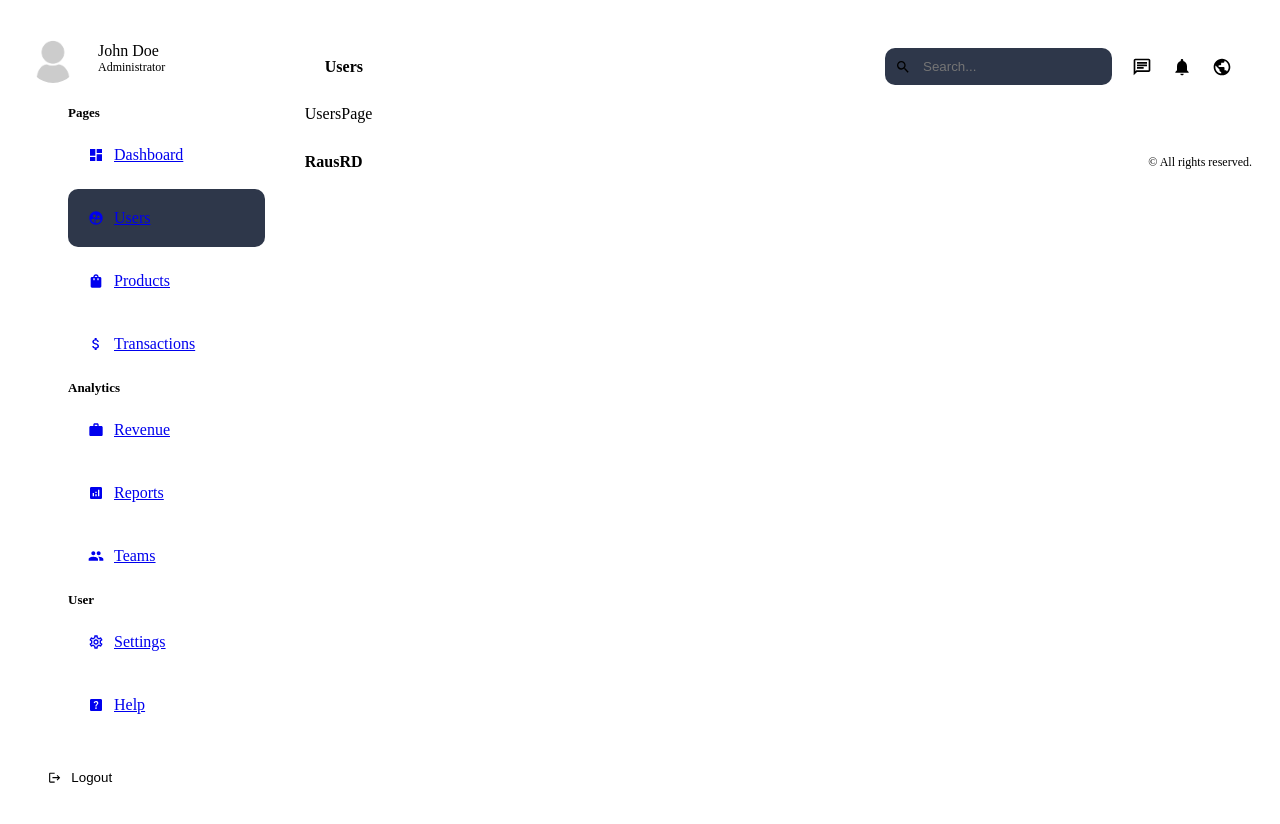
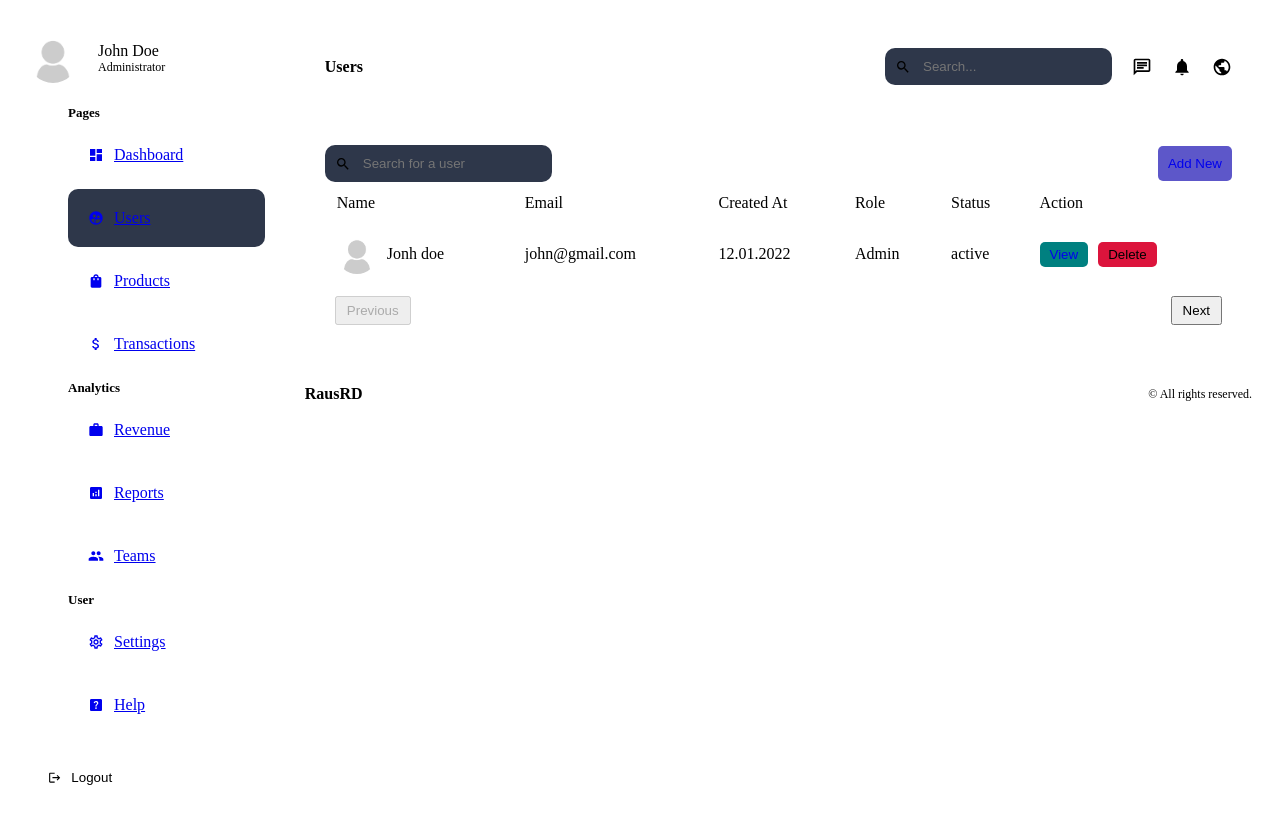
Before and after one commit to RausRD/admin-dshboard, a Next.js app: page /dashboard/users in a window 1280 px wide. Shown: the top 824 px of the page. Built offline with nearby package versions, Linux system fonts and the light colour scheme.

Commit message:
add user page

```diff
--- a/app/dashboard/users/page.jsx
+++ b/app/dashboard/users/page.jsx
@@ -1,9 +1,55 @@
-import React from 'react'
+import styles from '../../ui/dashboard/users/users.module.css'
+import Search from "@/app/ui/dashboard/search/search";
+import Link from "next/link";
+import Image from "next/image";
+import Pagination from "@/app/ui/dashboard/pagination/pagination";
 
 const UsersPage = () => {
 	return (
-		<div>UsersPage</div>
-	)
-}
+		 <div className={styles.container}>
+			 <div className={styles.top}>
+				 <Search placeholder='Search for a user'/>
+				 <Link href='/dashboard/users/add'>
+					 <button className={styles.addBtn}>Add New</button>
+				 </Link>
+			 </div>
+			 <table className={styles.table}>
+				 <thead>
+				 <tr>
+					 <td>Name</td>
+					 <td>Email</td>
+					 <td>Created At</td>
+					 <td>Role</td>
+					 <td>Status</td>
+					 <td>Action</td>
+				 </tr>
+				 </thead>
+				 <tbody>
+				 <tr>
+					 <td>
+						 <div className={styles.user}>
+							 <Image src='/noavatar.png' alt='' width={40} height={40} className={styles.userImg}/>
+							 Jonh doe
+						 </div>
+					 </td>
+					 <td>john@gmail.com</td>
+					 <td>12.01.2022</td>
+					 <td>Admin</td>
+					 <td>active</td>
+					 <td>
+						 <div className={styles.btns}>
+							 <Link href='/'>
+								 <button className={`${styles.btn} ${styles.view}`}>View</button>
+							 </Link>
+							 <button className={`${styles.btn} ${styles.delete}`}>Delete</button>
+						 </div>
+					 </td>
+				 </tr>
+				 </tbody>
+			 </table>
+			 <Pagination/>
+		 </div>
+	);
+};
 
-export default UsersPage
+export default UsersPage;
--- /dev/null
+++ b/app/ui/dashboard/pagination/pagination.jsx
@@ -0,0 +1,12 @@
+import styles from './pagination.module.css'
+
+const Pagination = () => {
+	return (
+		 <div className={styles.container}>
+			 <button className={styles.btn} disabled>Previous</button>
+			 <button className={styles.btn}>Next</button>
+		 </div>
+	);
+};
+
+export default Pagination;
--- /dev/null
+++ b/app/ui/dashboard/pagination/pagination.module.css
@@ -0,0 +1,14 @@
+.container {
+    padding: 10px;
+    display: flex;
+    justify-content: space-between;
+}
+
+.btn {
+    padding: 5px 10px;
+    cursor: pointer;
+}
+
+.btn:disabled {
+    cursor: not-allowed;
+}
--- /dev/null
+++ b/app/ui/dashboard/products/products.module.css
@@ -0,0 +1,3 @@
+.container {
+
+}
--- /dev/null
+++ b/app/ui/dashboard/search/search.jsx
@@ -0,0 +1,13 @@
+import styles from './search.module.css';
+import { MdSearch } from "react-icons/md";
+
+const Search = ({ placeholder }) => {
+	return (
+		 <div className={styles.container}>
+			 <MdSearch/>
+			 <input type="text" placeholder={placeholder} className={styles.input}/>
+		 </div>
+	);
+};
+
+export default Search;
--- /dev/null
+++ b/app/ui/dashboard/search/search.module.css
@@ -0,0 +1,16 @@
+.container {
+    display: flex;
+    align-items: center;
+    gap: 10px;
+    background-color: #2e374a;
+    padding: 10px;
+    border-radius: 10px;
+    width: max-content;
+}
+
+.input {
+    background-color: transparent;
+    border: none;
+    color: var(--text);
+    outline: none;
+}
--- /dev/null
+++ b/app/ui/dashboard/users/users.module.css
@@ -0,0 +1,61 @@
+.container {
+    background-color: var(--bgSoft);
+    padding: 20px;
+    border-radius: 10px;
+    margin-top: 20px;
+}
+
+.top {
+    display: flex;
+    align-items: center;
+    justify-content: space-between;
+}
+
+.addBtn {
+    padding: 10px;
+    background-color: #5d57c9;
+    color: var(--text);
+    border: none;
+    border-radius: 5px;
+    cursor: pointer;
+}
+
+.table {
+    width: 100%;
+}
+
+.table td {
+    padding: 10px;
+}
+
+.user {
+    display: flex;
+    gap: 10px;
+    align-items: center;
+}
+
+.userImg {
+    border-radius: 50%;
+    object-fit: cover;
+}
+
+.btns {
+    display: flex;
+    gap: 10px;
+}
+
+.btn {
+    padding: 5px 10px;
+    border-radius: 5px;
+    color: var(--text);
+    border: none;
+    cursor: pointer;
+}
+
+.view {
+    background-color: teal;
+}
+
+.delete {
+    background-color: crimson;
+}
--- a/package.json
+++ b/package.json
@@ -17,7 +17,7 @@
     "recharts": "^2.9.0"
   },
   "devDependencies": {
-    "eslint": "8",
+    "eslint": "^8.57.0",
     "eslint-config-next": "14.0.1"
   }
 }
```
Also changed, not shown: .eslintrc.json, 1 other file (tests, documents, lock files or other folders).
